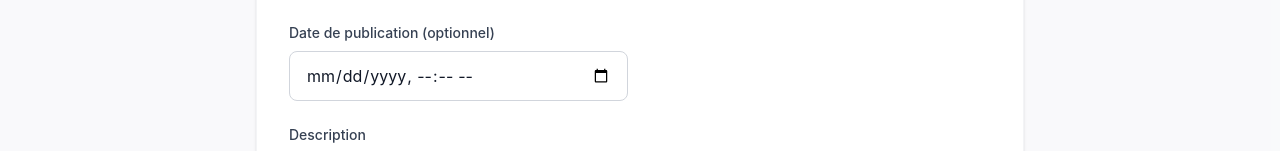
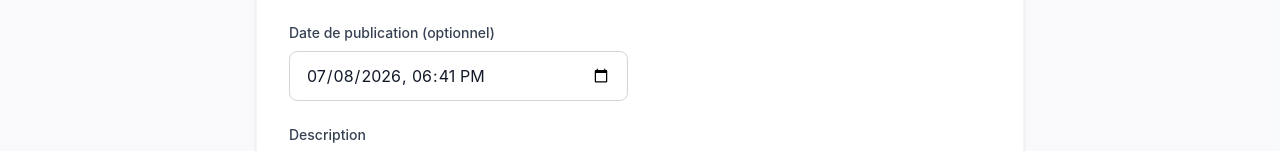
Before and after one commit to ramderamata81-arch/kara-perruques, a React (Vite) app: page /admin/product/new in a window 1280 px wide. Shown: the part 545-696 px from the top of the page. Built offline with nearby package versions, Linux system fonts and the light colour scheme; no server answers; sample sign-in values are in the browser's storage.

Commit message:
UI: Pré-remplissage de la date de publication avec la date courante

```diff
--- a/src/admin/ProductForm.jsx
+++ b/src/admin/ProductForm.jsx
@@ -10,13 +10,17 @@ const ProductForm = () => {
   const navigate = useNavigate();
   const isEditing = !!id;
 
-  const [formData, setFormData] = useState({
-    nom: '',
-    prix: '',
-    enPromo: false,
-    prixPromo: '',
-    description: '',
-    publishAt: ''
+  const [formData, setFormData] = useState(() => {
+    const d = new Date();
+    const nowStr = new Date(d.getTime() - d.getTimezoneOffset() * 60000).toISOString().slice(0, 16);
+    return {
+      nom: '',
+      prix: '',
+      enPromo: false,
+      prixPromo: '',
+      description: '',
+      publishAt: nowStr
+    };
   });
 
   const [images, setImages] = useState([]); // tableau de URLs de photos
```
